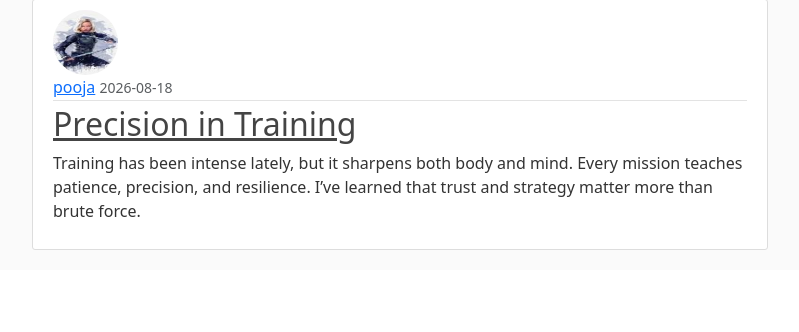
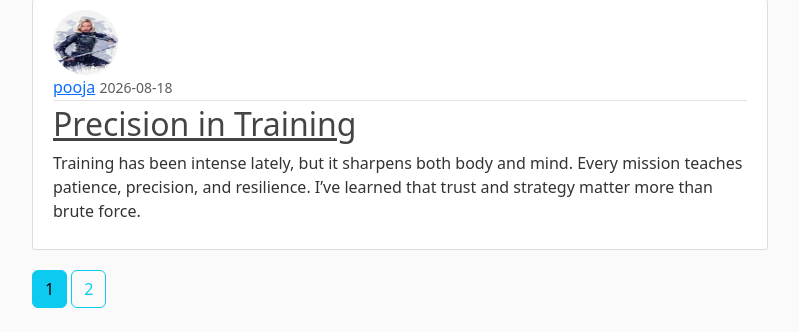
Before and after one commit to sumitc0144/Projects, a Flask app: page / in a window 1280 px wide. Shown: the part 1143-1475 px from the top of the page, without its empty margins (50-849 px from the left). Before the commit the page ends 1393 px from the top, so only its background shows below. Run offline with Flask 3, Linux system fonts and the light colour scheme.

Commit message:
Pagination(adding pages)

```diff
--- a/Flask_Blogs/flaskblog/templates/home.html
+++ b/Flask_Blogs/flaskblog/templates/home.html
@@ -13,4 +13,13 @@
     </div>
 </article>
 {% endfor %}
+{% for page_num in posts.iter_pages(left_edge=2, right_edge=2,left_current=1, right_current=1) %}
+    {% if page_num %}
+        {% if posts.page == page_num %}
+            <a class="btn btn-info mb-4" href="{{ url_for('home', page=page_num) }}">{{ page_num }}</a>
+        {% else %}
+            <a class="btn btn-outline-info mb-4" href="{{ url_for('home', page=page_num) }}">{{ page_num }}</a>
+        {% endif %}
+    {% endif %}
+{% endfor %}
 {% endblock content%}
```
